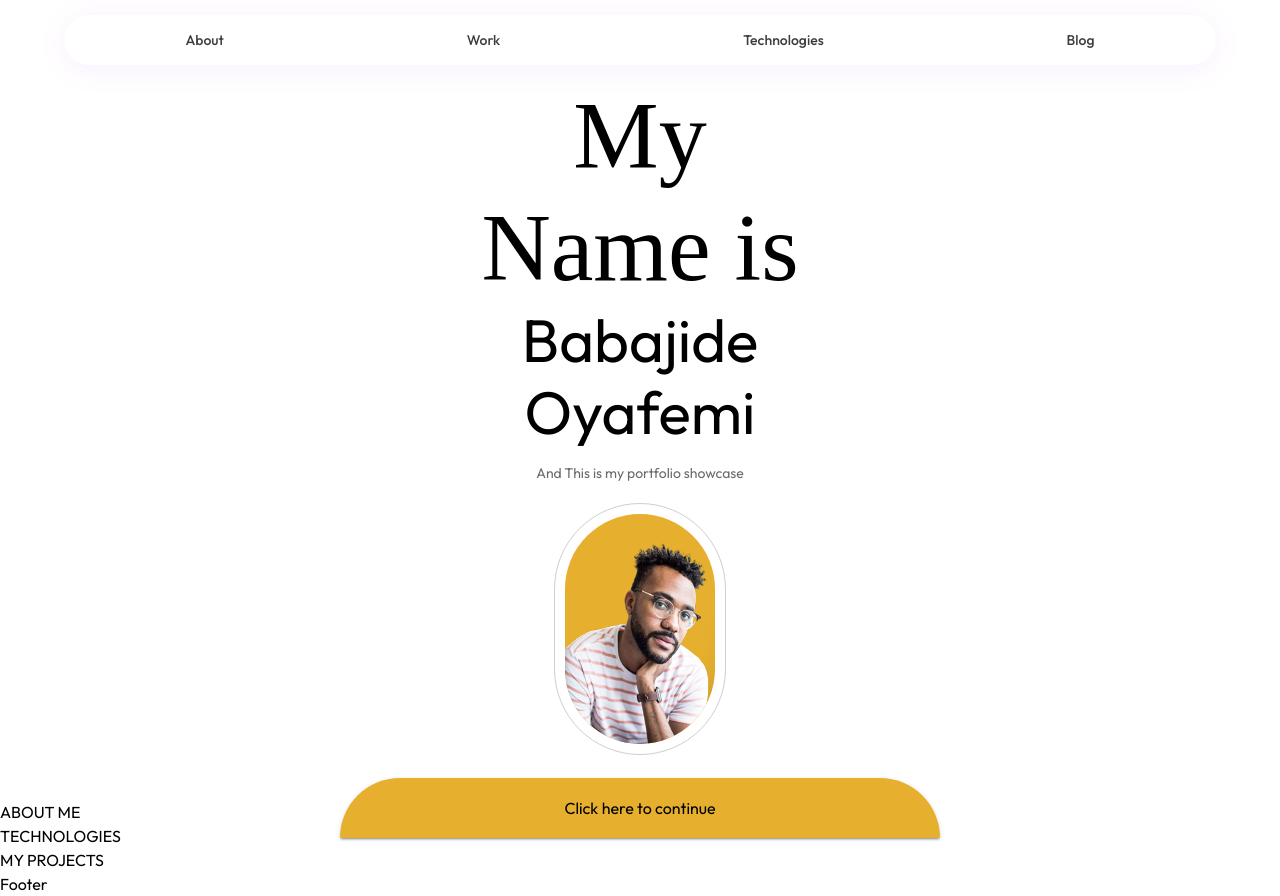
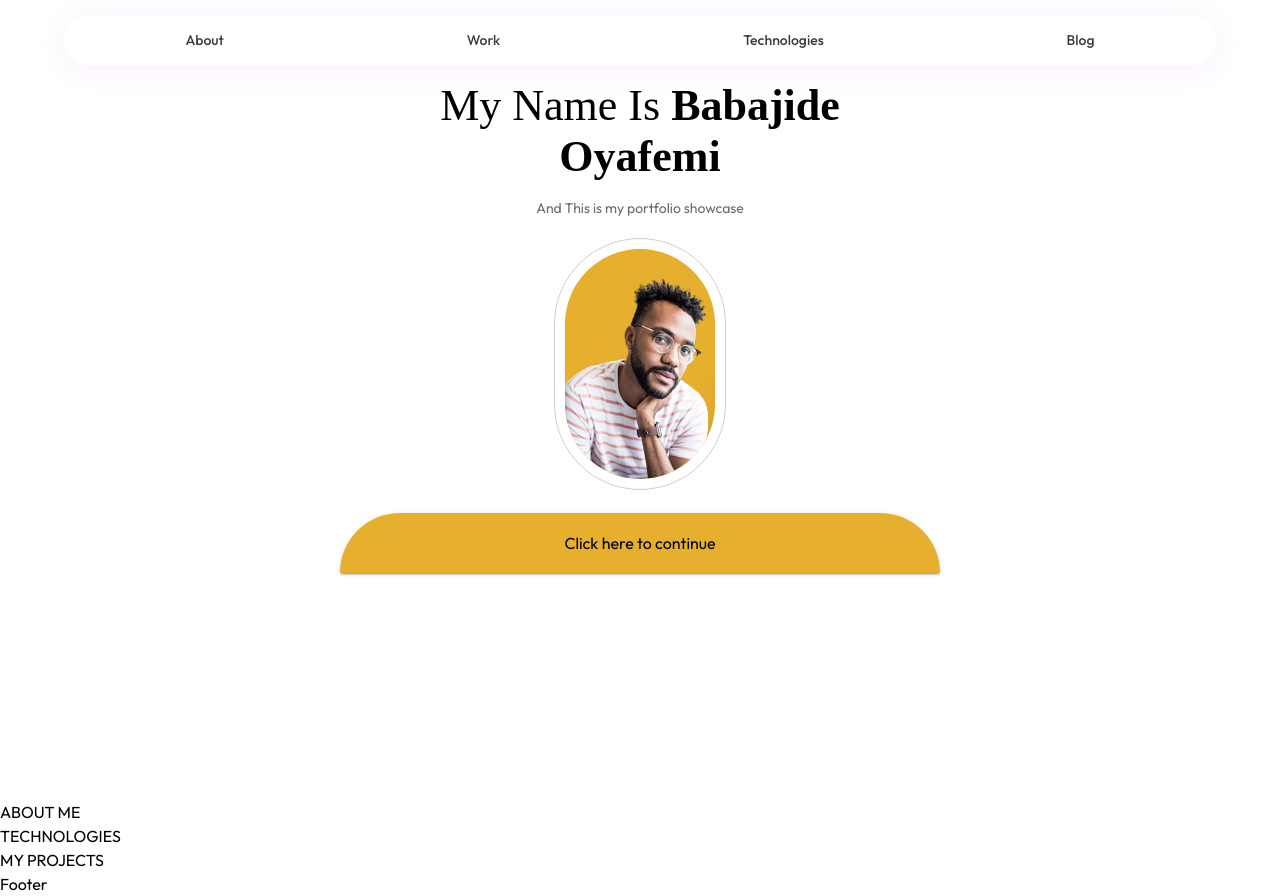
Before and after one commit to Babajide777/the-oyafemi-portfolio, a Next.js app in the folder client/: page / in a window 1280 px wide. Built offline with nearby package versions, Linux system fonts and the light colour scheme; a web font is replaced by a local one.

Commit message:
I have finished sizing the main text on the homepage

```diff
--- a/client/app/Components/Homescreen.tsx
+++ b/client/app/Components/Homescreen.tsx
@@ -32,14 +32,24 @@ const Homescreen = () => {
       }}
     >
       <Typography
-        variant="h2"
+        variant="h1"
         sx={{
+          fontSize: '44px',
+          fontWeight: '600',
           textAlign: 'center',
-          width: { xs: '46%', md: '30%', lg: '25%' },
+          width: { xs: '51%', md: '35%' },
           mb: '15px'
         }}
       >
-        <Typography component="span" variant="h1">
+        <Typography
+          component="span"
+          variant="h1"
+          sx={{
+            fontSize: '44px',
+            fontWeight: '400',
+            textTransform: 'capitalize'
+          }}
+        >
           My Name is
         </Typography>{' '}
         Babajide Oyafemi
```
